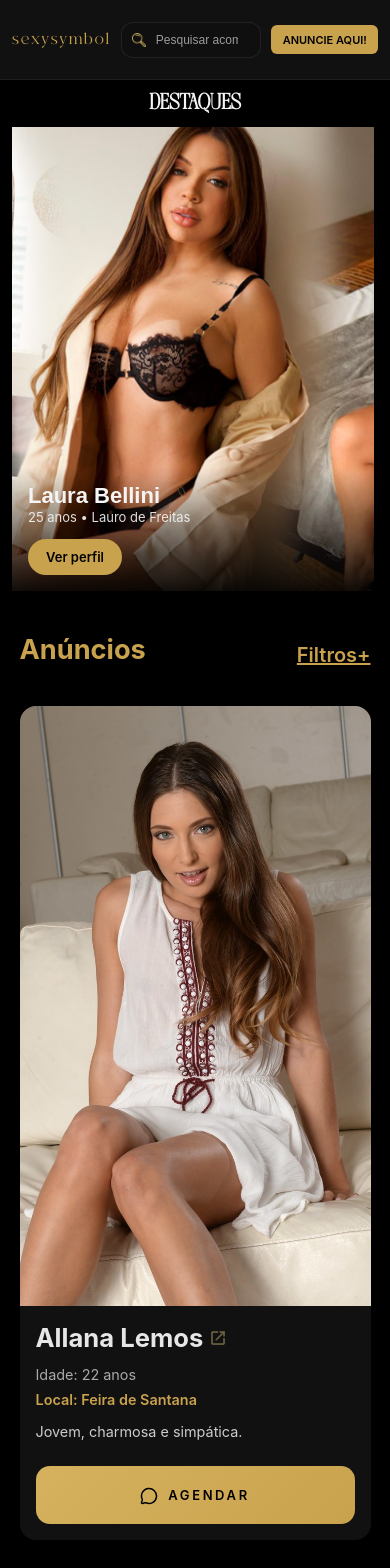
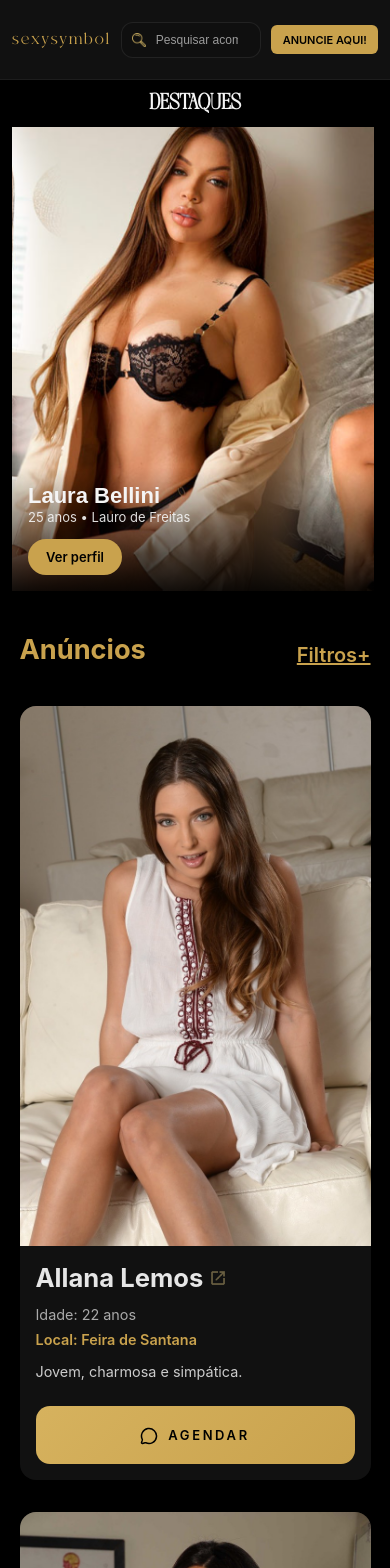
Before and after one commit to alexsandropancracio/sexysymbol, a React app in the folder src/frontend/: page / in a window 390 px wide. Shown: the top 1568 px of the page. Built offline with nearby package versions, Linux system fonts and the light colour scheme; the HTML template or start-up script is replaced by a standard one.

Commit message:
Ajuste no tamanho da imagem nos cards para mobile

```diff
--- a/src/frontend/src/components/Ads/styles.ts
+++ b/src/frontend/src/components/Ads/styles.ts
@@ -190,6 +190,10 @@ export const ImageWrapper = styled.div`
   height: 600px;
   overflow: hidden;
   position: relative;
+
+    @media (max-width: 480px) {
+    height: 540px;
+  }
 `;
 
 /* ===== IMAGE ===== */
```
